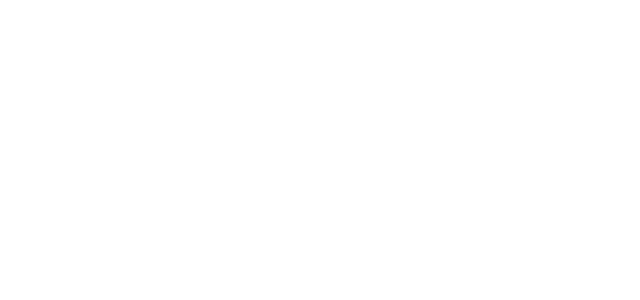
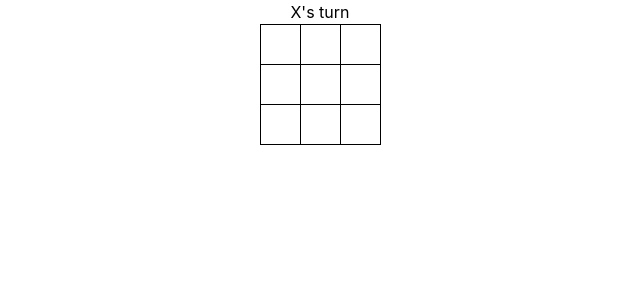
Before and after one commit to yiwenwangANU/playround_react, a React (Vite) app: page / in a window 1280 px wide. Before the commit this address had no page. Shown: the top 300 px of the page, without its empty margins (320-960 px from the left). Built offline with nearby package versions, Linux system fonts and the light colour scheme.

Commit message:
add tic tac toe

```diff
--- a/src/App.tsx
+++ b/src/App.tsx
@@ -1,7 +1,9 @@
 import { Routes, Route } from "react-router";
+import TicTacToePage from "./pages/TicTacToePage";
 
 const App = () => (
   <Routes>
+    <Route index element={<TicTacToePage />} />
   </Routes>
 );
 
--- /dev/null
+++ b/src/pages/TicTacToePage/TicTacToePage.tsx
@@ -0,0 +1,85 @@
+import { useState, type FC } from "react";
+
+const DIMS = 3;
+const CONNECTION_TO_WIN = 3;
+const DIRECTIONS = [
+  [0, 1],
+  [1, 0],
+  [1, 1],
+  [1, -1],
+];
+type Turn = "X" | "O";
+type Cell = Turn | null;
+
+const TicTacToePage: FC = () => {
+  const [board, setBoard] = useState<Cell[][]>(
+    Array.from({ length: DIMS }, () => Array(DIMS).fill(null)),
+  );
+  const [turn, setTurn] = useState<Turn>("X");
+  const [winner, setWinner] = useState<Turn | null>(null);
+
+  const handleClick = (i: number, j: number) => {
+    if (board[i][j] !== null || winner) return;
+    setBoard((prev) => {
+      const newBoard = [...prev];
+      newBoard[i] = [...newBoard[i]];
+      newBoard[i][j] = turn;
+      return newBoard;
+    });
+    checkWin(i, j, turn, board);
+    if (!winner) setTurn((prev) => (prev === "X" ? "O" : "X"));
+  };
+
+  const checkWin = (x: number, y: number, turn: Turn, board: Cell[][]) => {
+    for (const [dx, dy] of DIRECTIONS) {
+      let connection = 1;
+      for (const sign of [1, -1]) {
+        let step = 1;
+
+        while (true) {
+          const nx = x + step * sign * dx;
+          const ny = y + step * sign * dy;
+
+          if (
+            nx < DIMS &&
+            nx >= 0 &&
+            ny < DIMS &&
+            ny >= 0 &&
+            board[nx][ny] === turn
+          ) {
+            connection++;
+            if (connection >= CONNECTION_TO_WIN) {
+              setWinner(turn);
+              return;
+            }
+            step++;
+          } else break;
+        }
+      }
+    }
+  };
+
+  return (
+    <div className="mx-auto w-fit text-center">
+      <div>{winner ? `${winner} wins` : `${turn}'s turn`}</div>
+      <div
+        className="grid w-fit border-r border-b border-black"
+        style={{ gridTemplateColumns: `repeat(${DIMS}, 1fr)` }}
+      >
+        {board.map((row, i) =>
+          row.map((cell, j) => (
+            <button
+              key={`${i}/${j}`}
+              className="h-10 w-10 border-t border-l"
+              onClick={() => handleClick(i, j)}
+            >
+              {cell}
+            </button>
+          )),
+        )}
+      </div>
+    </div>
+  );
+};
+
+export default TicTacToePage;
--- /dev/null
+++ b/src/pages/TicTacToePage/index.ts
@@ -0,0 +1 @@
+export { default } from "./TicTacToePage";
```
